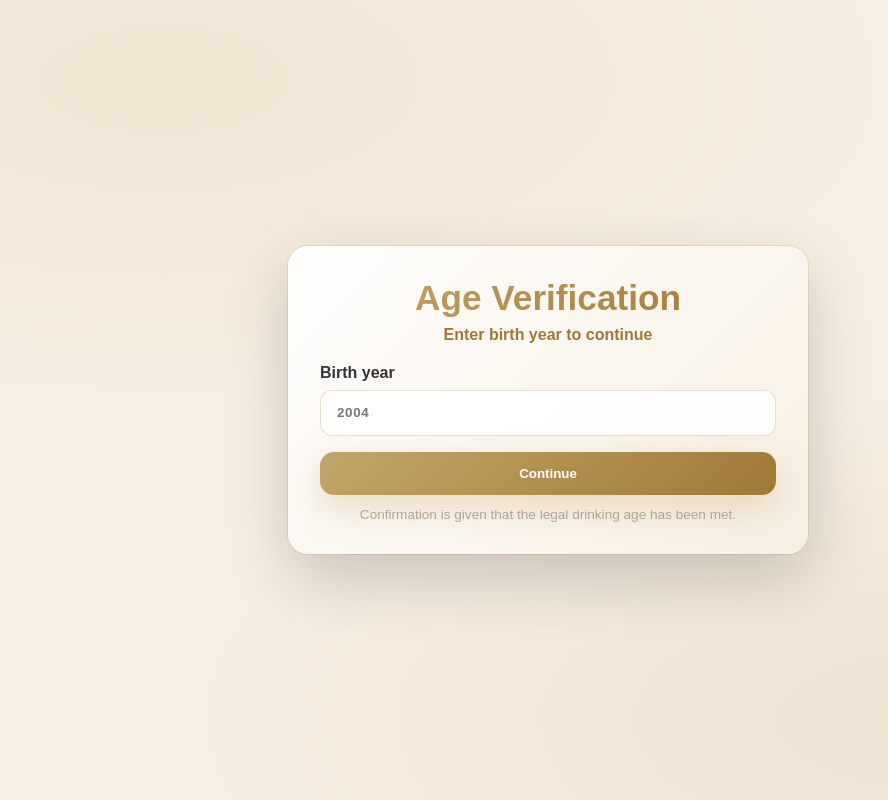
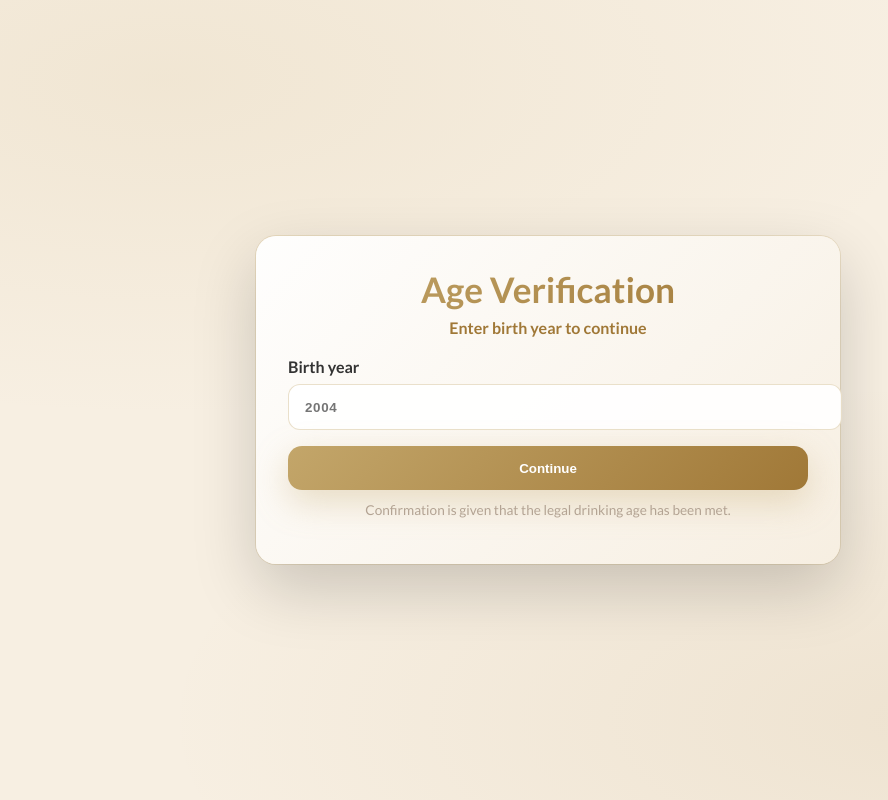
Before and after one commit to pranjitlahkar/Sevensisters, a Next.js app: page /collaborations in a window 1280 px wide. Shown: the top 800 px of the page, without its empty margins (92-980 px from the left). Built offline with nearby package versions, Linux system fonts and the light colour scheme; no server answers; grey boxes are pictures that could not be loaded.

Commit message:
seven sisters second commit

```diff
--- a/src/app/globals.css
+++ b/src/app/globals.css
@@ -1,42 +1,26 @@
 :root {
-  --background: #ffffff;
-  --foreground: #171717;
+  --rich-gold: #C3A66A;
+  --warm-bronze: #A07837;
+  --pearl-white: #FFFFFF;
+  --soft-champagne: #F7EFE2;
+  --satin-taupe: #B3A393;
+  --deep-charcoal: #333333;
+  --gold-grad: linear-gradient(135deg, var(--rich-gold) 0%, var(--warm-bronze) 100%);
+   --overlay-dark: rgba(0, 0, 0, 0.45);
+
 }
 
-@media (prefers-color-scheme: dark) {
-  :root {
-    --background: #0a0a0a;
-    --foreground: #ededed;
-  }
+/* Ensure no body overflow */
+body {
+  overflow-x: hidden;
+  margin: 0;
+  padding: 0;
+  font-family: 'Lato', sans-serif;
+  scroll-behavior: smooth;
+  -webkit-font-smoothing: antialiased;
 }
 
-html,
-body {
-  max-width: 100vw;
+html {
+  scroll-behavior: smooth;
   overflow-x: hidden;
 }
-
-body {
-  color: var(--foreground);
-  background: var(--background);
-  font-family: Arial, Helvetica, sans-serif;
-  -webkit-font-smoothing: antialiased;
-  -moz-osx-font-smoothing: grayscale;
-}
-
-* {
-  box-sizing: border-box;
-  padding: 0;
-  margin: 0;
-}
-
-a {
-  color: inherit;
-  text-decoration: none;
-}
-
-@media (prefers-color-scheme: dark) {
-  html {
-    color-scheme: dark;
-  }
-}
--- a/src/css/ageyearoverlay.module.css
+++ b/src/css/ageyearoverlay.module.css
@@ -1,60 +1,106 @@
-:root{
-  --rich-gold:#C3A66A;
-  --warm-bronze:#A07837;
-  --pearl-white:#FFFFFF;
-  --soft-champagne:#F7EFE2;
-  --satin-taupe:#B3A393;
-  --deep-charcoal:#333333;
-  --gold-grad:linear-gradient(135deg,var(--rich-gold) 0%,var(--warm-bronze) 100%);
-}
-
-.backdrop{
-  position:fixed; inset:0; z-index:9999;
-  display:grid; place-items:center; padding:1rem;
+.backdrop {
+  position: fixed;
+  inset: 0;
+  z-index: 9999;
+  display: grid;
+  place-items: center;
+  padding: 1rem;
   background:
-    radial-gradient(100% 70% at 20% 10%, rgba(195,166,106,.12) 0%, transparent 60%),
-    radial-gradient(100% 70% at 80% 90%, rgba(160,120,55,.10) 0%, transparent 60%),
+    radial-gradient(100% 70% at 20% 10%, rgba(195, 166, 106, .12) 0%, transparent 60%),
+    radial-gradient(100% 70% at 80% 90%, rgba(160, 120, 55, .10) 0%, transparent 60%),
     var(--soft-champagne);
 }
 
-.card{
-  width:min(520px,92vw);
-  background:linear-gradient(135deg, rgba(255,255,255,.95), rgba(247,239,226,.92));
-  color:var(--deep-charcoal);
-  border-radius:20px;
-  box-shadow:0 24px 64px rgba(0,0,0,.18), 0 0 0 1px rgba(195,166,106,.25);
-  padding:2rem; text-align:center; position:relative;
+.card {
+  width: min(520px, 92vw);
+  background: linear-gradient(135deg, rgba(255, 255, 255, .95), rgba(247, 239, 226, .92));
+  color: var(--deep-charcoal);
+  border-radius: 20px;
+  box-shadow: 0 24px 64px rgba(0, 0, 0, .18), 0 0 0 1px rgba(195, 166, 106, .25);
+  padding: 2rem;
+  text-align: center;
+  position: relative;
 }
 
-.title{
-  margin:0; font-weight:900; font-size:clamp(1.6rem,4vw,2.2rem);
-  background:var(--gold-grad); -webkit-background-clip:text; -webkit-text-fill-color:transparent;
+.title {
+  margin: 0;
+  font-weight: 900;
+  font-size: clamp(1.6rem, 4vw, 2.2rem);
+  background: var(--gold-grad);
+  -webkit-background-clip: text;
+  -webkit-text-fill-color: transparent;
 }
 
-.subtitle{ margin:.5rem 0 1.25rem; color:var(--warm-bronze); font-weight:600; }
+.subtitle {
+  margin: .5rem 0 1.25rem;
+  color: var(--warm-bronze);
+  font-weight: 600;
+}
 
-.form{ display:grid; gap:1rem; }
-.label{ display:grid; gap:.5rem; text-align:left; font-weight:700; color:var(--deep-charcoal); }
+.form {
+  display: grid;
+  gap: 1rem;
+}
 
-.input{
-  width:100%; padding:.9rem 1rem; border-radius:12px; outline:none;
-  border:1px solid rgba(195,166,106,.35); background:rgba(255,255,255,.9);
-  color:var(--deep-charcoal); font-weight:700; letter-spacing:.05em;
+.label {
+  display: grid;
+  gap: .5rem;
+  text-align: left;
+  font-weight: 700;
+  color: var(--deep-charcoal);
 }
-.input:focus{ border-color:var(--rich-gold); box-shadow:0 0 0 4px rgba(195,166,106,.18); }
 
-.error{ color:#b00020; font-weight:800; }
+.input {
+  width: 100%;
+  padding: .9rem 1rem;
+  border-radius: 12px;
+  outline: none;
+  border: 1px solid rgba(195, 166, 106, .35);
+  background: rgba(255, 255, 255, .9);
+  color: var(--deep-charcoal);
+  font-weight: 700;
+  letter-spacing: .05em;
+}
 
-.cta{
-  border:none; padding:.9rem 1.2rem; border-radius:14px; cursor:pointer;
-  background:var(--gold-grad); color:var(--pearl-white); font-weight:900;
-  box-shadow:0 12px 34px rgba(195,166,106,.35); transition:transform .15s, box-shadow .2s;
+.input:focus {
+  border-color: var(--rich-gold);
+  box-shadow: 0 0 0 4px rgba(195, 166, 106, .18);
 }
-.cta:hover{ transform:translateY(-1px); box-shadow:0 18px 44px rgba(195,166,106,.45); }
 
-.note{ margin-top:.75rem; color:var(--satin-taupe); font-size:.85rem; }
+.error {
+  color: #b00020;
+  font-weight: 800;
+}
 
-@media (max-width:480px){
-  .card{ padding:1.25rem; }
-  .input{ padding:.75rem .9rem; }
+.cta {
+  border: none;
+  padding: .9rem 1.2rem;
+  border-radius: 14px;
+  cursor: pointer;
+  background: var(--gold-grad);
+  color: var(--pearl-white);
+  font-weight: 900;
+  box-shadow: 0 12px 34px rgba(195, 166, 106, .35);
+  transition: transform .15s, box-shadow .2s;
 }
+
+.cta:hover {
+  transform: translateY(-1px);
+  box-shadow: 0 18px 44px rgba(195, 166, 106, .45);
+}
+
+.note {
+  margin-top: .75rem;
+  color: var(--satin-taupe);
+  font-size: .85rem;
+}
+
+@media (max-width: 480px) {
+  .card {
+    padding: 1.25rem;
+  }
+
+  .input {
+    padding: .75rem .9rem;
+  }
+}
--- a/src/css/animationwhiskey.module.css
+++ b/src/css/animationwhiskey.module.css
@@ -1,15 +1,7 @@
 /* ===== Distillery Showcase Styles ===== */
 
 /* 🎨 Color Palette */
-:root {
-  --rich-gold: #c3a66a;
-  --warm-bronze: #a07837;
-  --pearl-white: #ffffff;
-  --soft-champagne: #f7efe2;
-  --satin-taupe: #b3a393;
-  --deep-charcoal: #1c1c1c;
-  --overlay-dark: rgba(0, 0, 0, 0.45);
-}
+
 
 /* === Main Showcase === */
 .showcase {
--- a/src/css/herosection.module.css
+++ b/src/css/herosection.module.css
@@ -67,20 +67,7 @@
   }
 }
 
-/* Ensure no body overflow */
-:global(body) {
-  overflow-x: hidden;
-  margin: 0;
-  padding: 0;
-  font-family: 'Lato', sans-serif;
-  scroll-behavior: smooth;
-  -webkit-font-smoothing: antialiased;
-}
 
-:global(html) {
-  scroll-behavior: smooth;
-  overflow-x: hidden;
-}
 
 /* ===== ENHANCED BACKGROUND ===== */
 .background {
--- a/src/data/directors.js
+++ b/src/data/directors.js
@@ -3,7 +3,7 @@ export const directors = [
     slug: "Anurag-Bharadwaj",
     name: "Anurag Bharadwaj Borah",
     position: "Director",
-    image: "/director1.jpg",
+    image: "/images/director/director1.jpg",
     education: "",
     awards: "",
     specialization: "Corporate Strategy & Leadership",
@@ -27,7 +27,7 @@ I strongly believe in the values my mother passed on-empowering women in the wor
     slug: "Queen-Hazarika",
     name: "Queen Hazarika",
     position: "Owner & Managing Director",
-    image: "/director2.jpg",
+    image: "/images/director/director2.jpg",
     education: " ",
     awards: "Women in Leadership Award 2022",
     specialization: "Corporate Law & Governance",
```
